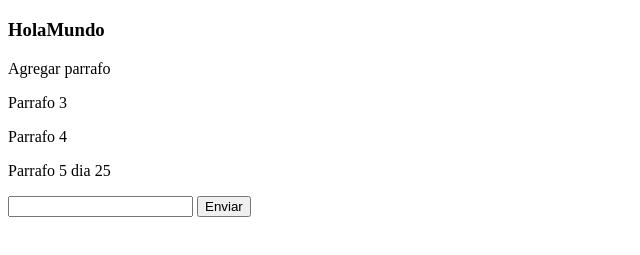
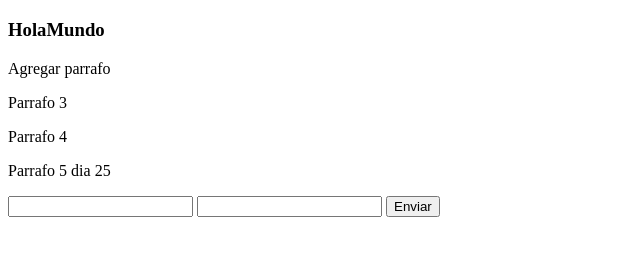
Before and after one commit to IngDeiv/Git, a plain HTML site: page index.html in a window 1280 px wide. Shown: the part 61-316 px from the top of the page, without its empty margins (0-640 px from the left). Drawn offline with Linux system fonts and the light colour scheme.

Commit message:
Se agrego Last name

```diff
--- a/index.html
+++ b/index.html
@@ -15,7 +15,8 @@
         <p>Parrafo 4</p>
         <p>Parrafo 5 dia 25</p>
         <form action="">
-            <input type="text" name="FName">
+            <input type="text" name="FirstName">
+            <input type="text" name="LastName">
             <input type="button" value="Enviar">
         </form>
     </div>
```
